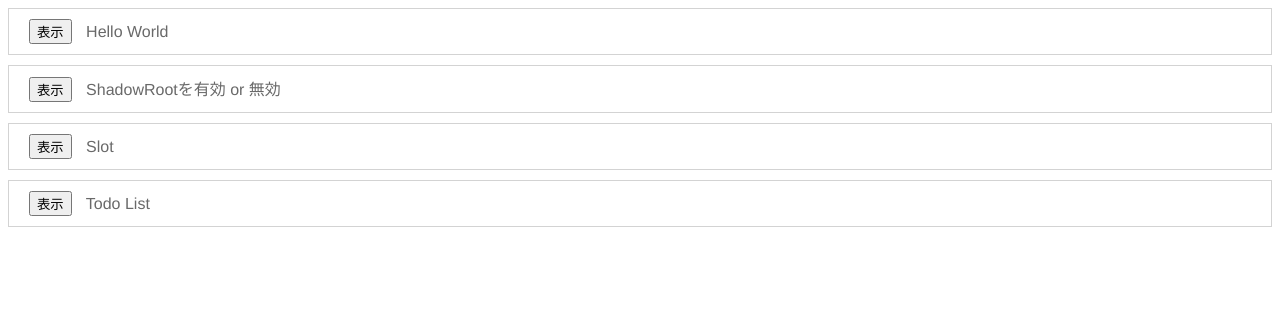
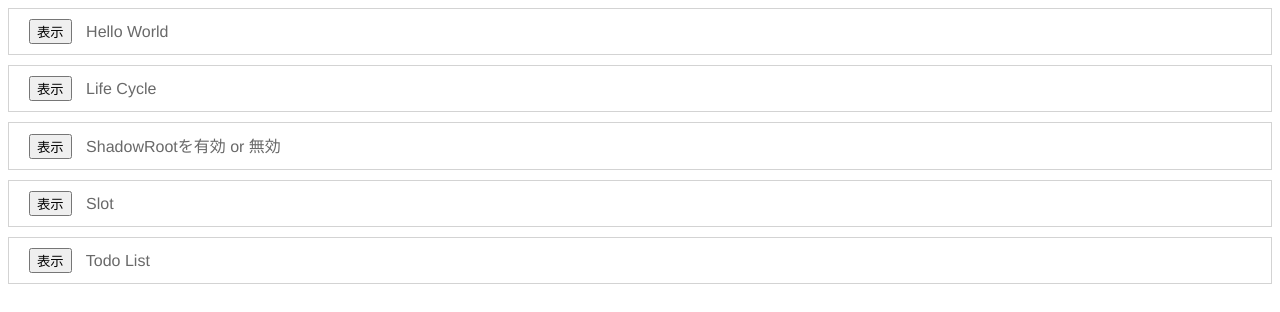
Before and after one commit to MuuKojima/feature-of-web-components, a website with bundled scripts: page src/index.html in a window 1280 px wide. Built offline with nearby package versions, Linux system fonts and the light colour scheme.

Commit message:
Small fix

```diff
--- a/src/index.html
+++ b/src/index.html
@@ -10,6 +10,10 @@
     <div class="box">
       <button data-tag-name="x-helloworld">表示</button>
       <span>Hello World</span>
+    </div>
+    <div class="box">
+      <button data-tag-name="x-lifecycle">表示</button>
+      <span>Life Cycle</span>
     </div>
     <div class="box">
       <button data-tag-name="x-shadow-noshadow">表示</button>
```
